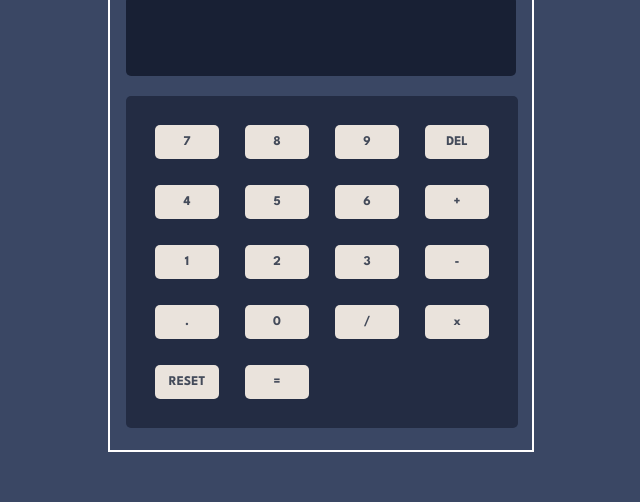
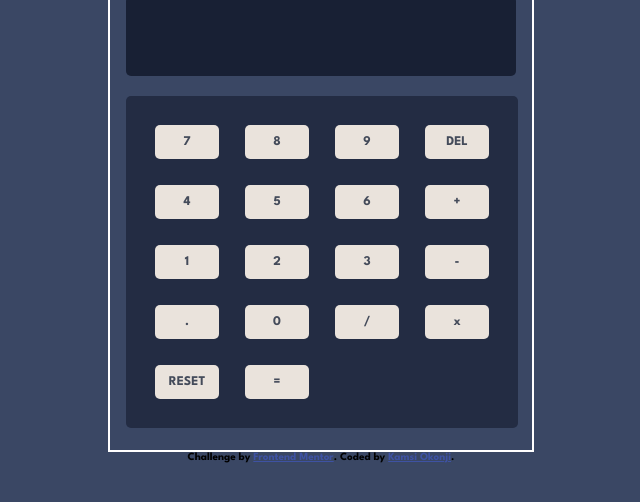
Before and after one commit to kamsiokonji/Calculator, a plain HTML site: page index.html in a window 1280 px wide. Shown: the part 132-634 px from the top of the page, without its empty margins (319-959 px from the left). Drawn offline with Linux system fonts and the light colour scheme.

Commit message:
added a link to my github on the footer

```diff
--- a/index.html
+++ b/index.html
@@ -61,11 +61,16 @@
       </div>
     </div>
 
-    <!-- <div class="attribution">
-    Challenge by <a href="https://www.frontendmentor.io?ref=challenge" target="_blank">Frontend Mentor</a>.
-    Coded by <a href="#">Your Name Here</a>.
-  </div> -->
-    <!-- <style>
+    <div class="attribution">
+      Challenge by
+      <a href="https://www.frontendmentor.io?ref=challenge" target="_blank"
+        >Frontend Mentor</a
+      >. Coded by
+      <a href="https://github.com/kamsiokonji/calculator-app-main"
+        >Kamsi Okonji</a
+      >.
+    </div>
+    <style>
       .attribution {
         font-size: 11px;
         text-align: center;
@@ -73,7 +78,7 @@
       .attribution a {
         color: hsl(228, 45%, 44%);
       }
-    </style> -->
+    </style>
     <script src="/script.js"></script>
   </body>
 </html>
```
